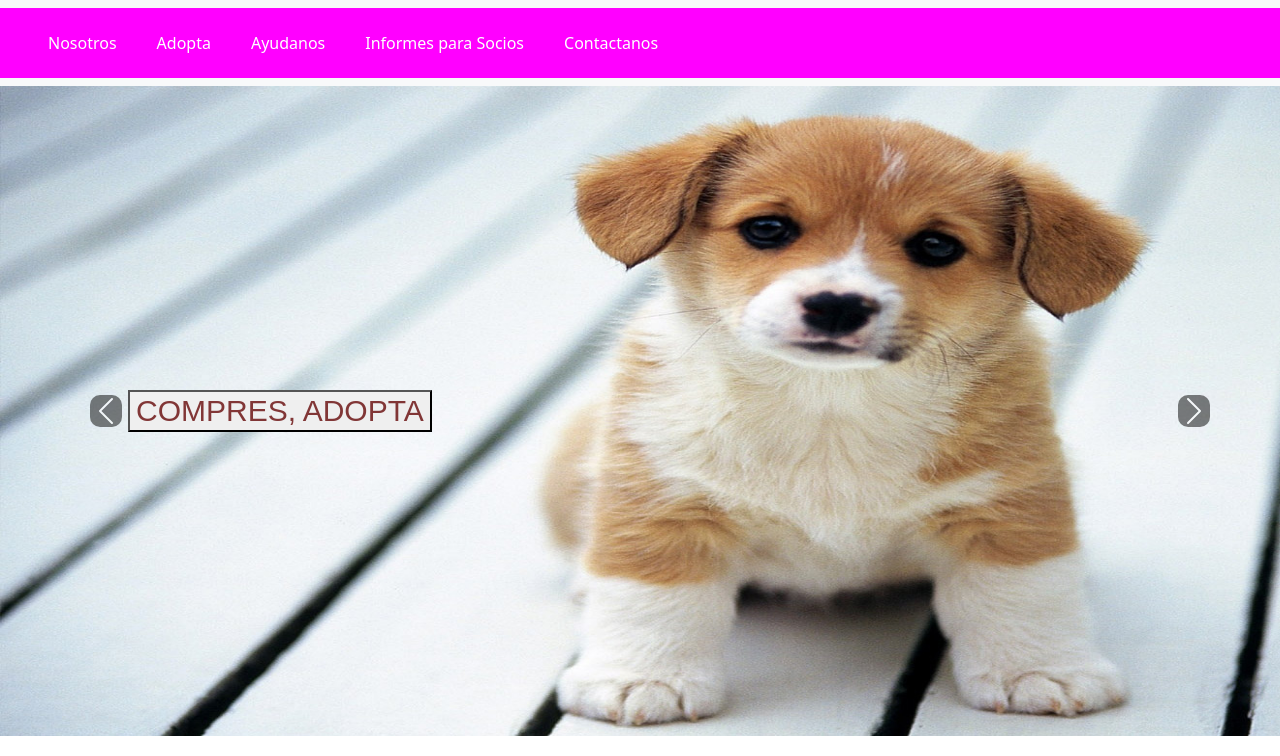
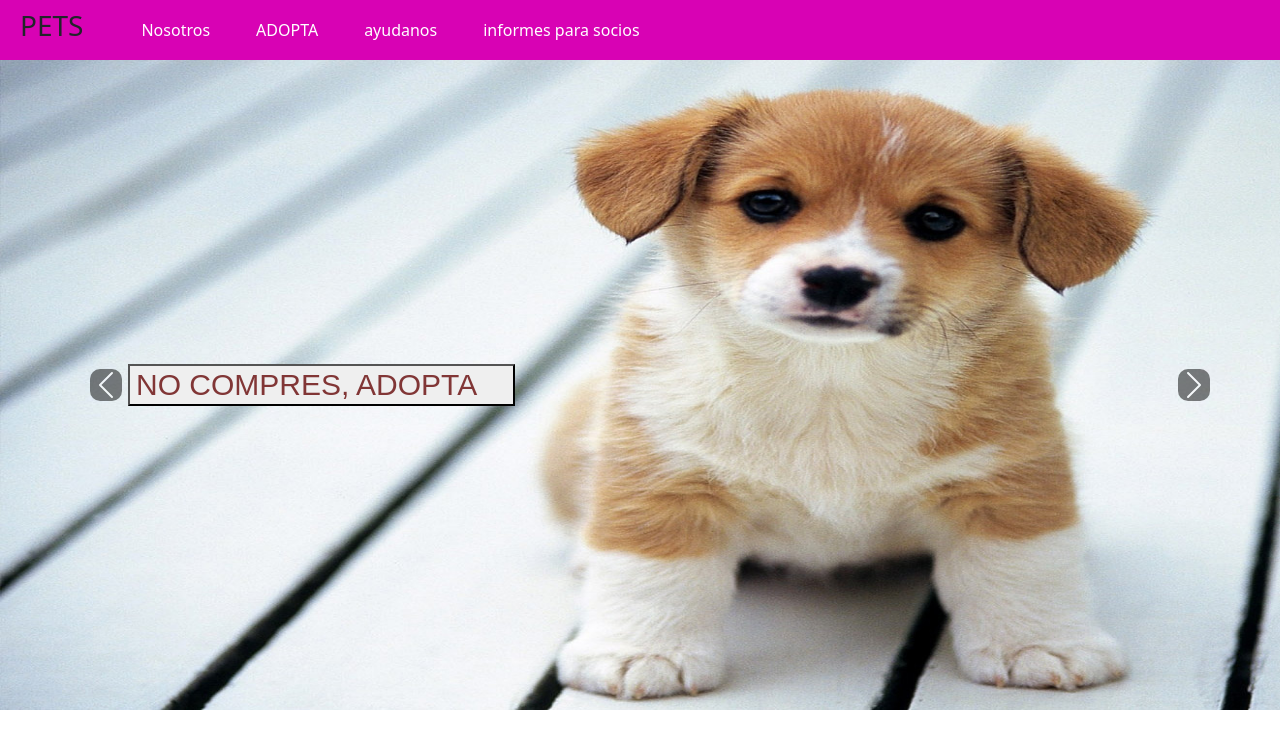
Before and after one commit to caritofm/Actividad-sumativa3, a plain HTML site: page index.html in a window 1280 px wide. Shown: the top 756 px of the page. Drawn offline with nearby package versions, Linux system fonts and the light colour scheme.

Commit message:
comit mari

```diff
--- a/assets/css/style.css
+++ b/assets/css/style.css
@@ -2,67 +2,19 @@
 
 
 
-.container-fluid {
-    height: 70px;
-    background-color: fuchsia;
 
-}
 
-.navbar-nav-1{
+.nav-link{
     padding: 10px 20px;
     cursor: pointer;
     color: white;
 
 }
 
-.navbar-nav-1:hover{
+.nav-link:hover{
     background-color: white;
-    color: pink;
-}
-
-.navbar-2 {
-    padding: 10px 20px;
-    cursor: pointer;
-    color: white;
-}
-
-.navbar-2:hover{
-    background-color: white;
-    color: pink;
-}
-
-.navbar-3{
-    padding: 10px 20px;
-    cursor: pointer;
-    color: white;
-
-}
-.navbar-3:hover{
-    background-color: white;
-    color: pink;
-}
-
-.navbar-4{
-    padding: 10px 20px;
-    cursor: pointer;
-    color: white;
-}
-
-.navbar-4:hover{
-    background-color: white;
-    color: pink;
-
-}
-
-.navbar-5{
-    padding: 10px 20px;
-    cursor: pointer;
-    color: white
-
-}
-.navbar-5:hover{
-    background-color: white;
-    color: pink;
+    color: rgb(219, 3, 140);
+    transition: .2;
 }
 
 .imagen-fondo-1 {
@@ -128,3 +80,6 @@ a{
     color: rosybrown;
     text-align: center;
 }
+a{
+    margin-right: 30px;
+}
--- a/index.html
+++ b/index.html
@@ -1,5 +1,5 @@
 <!DOCTYPE html>
-<html lang="es" class="cmsms_html">
+<html lang="es" >
 
 <head>
   <meta charset="UTF-8">
@@ -11,29 +11,27 @@
 </head>
 
 <body>
-  <nav class="navbar navbar-expand-lg   bg-body-tertiary">
+  <nav class="navbar navbar-expand-lg  p-2 text-dark bg-opacity-50 " style="background-color: rgb(216, 2, 180);">
     <div class="container-fluid">
-      <a class="navbar-brand" href="#"></a>
-      <button class="navbar-toggler" type="button" data-bs-toggle="collapse" data-bs-target="#navbarNavAltMarkup"
-        aria-controls="navbarNavAltMarkup" aria-expanded="false" aria-label="Toggle navigation">
+      <h3 style="margin-right: 50px ;">PETS</h3>
+      <button class="navbar-toggler" type="button" data-bs-toggle="collapse" data-bs-target="#navbarNav" aria-controls="navbarNav" aria-expanded="false" aria-label="Toggle navigation">
         <span class="navbar-toggler-icon"></span>
       </button>
-      <div class="collapse navbar-collapse" id="navbarNavAltMarkup">
-        <div class="navbar-nav-1">
-          <a class="nav-link " aria-current="page" href="#">Nosotros</a>
-        </div>
-        <div class="navbar-2">
-          <a class="nav-link" href="#">Adopta</a>
-        </div>
-        <div class="navbar-3">
-          <a class="nav-link" href="#">Ayudanos</a>
-        </div>
-        <div class="navbar-4">
-          <a class="nav-link disabled" aria-disabled="true">Informes para Socios</a>
-        </div>
-        <div class="navbar-5">
-          <a class="nav-link" href="#">Contactanos</a>
-        </div>
+      <div class="collapse navbar-collapse" id="navbarNav">
+        <ul class="navbar-nav">
+          <li class="nav-item">
+            <a class="nav-link" aria-current="page" href="#">Nosotros</a>
+          </li>
+          <li class="nav-item">
+            <a class="nav-link" href="segundo.html">ADOPTA</a>
+          </li>
+          <li class="nav-item">
+            <a class="nav-link" href="#">ayudanos</a>
+          </li>
+          <li class="nav-item">
+            <a class="nav-link" href="#">informes para socios</a>
+          </li>
+        </ul>
       </div>
     </div>
   </nav>
@@ -43,7 +41,7 @@
       <div class="carousel-item active">
         <img src="./assets/img/fonfo-1.jpg"  class="imagen-fondo-1" alt="...">
         <div>
-          <h2 class="texto-imagen"><button> <a href="segundo.html" style="color:rgb(129, 54, 54) ;">COMPRES, ADOPTA  </a>  </button> </h2>
+          <h2 class="texto-imagen"><button> <a href="segundo.html" style="color:rgb(129, 54, 54) ;"> NO COMPRES, ADOPTA  </a>  </button> </h2>
         </div>
       </div>
       <div class="carousel-item">
@@ -61,7 +59,7 @@
   </div>
 
 
-<h1 style="margin-left: 400px; margin-top: 50px;" > Ver catalogo de animales <button><a href="segundo.html" style="color: blue;">AQUÍ</a></button></h1>
+<h1 style="text-align: center; margin-top: 50px;" > Ver catalogo de animales <button><a href="segundo.html" style="color: blue;">AQUÍ</a></button></h1>
 
 
 
```
Also changed, not shown: amarillo.html (+1 -1 lines), luna.html (+2 -2 lines), trix.html (+1 -1 lines).
